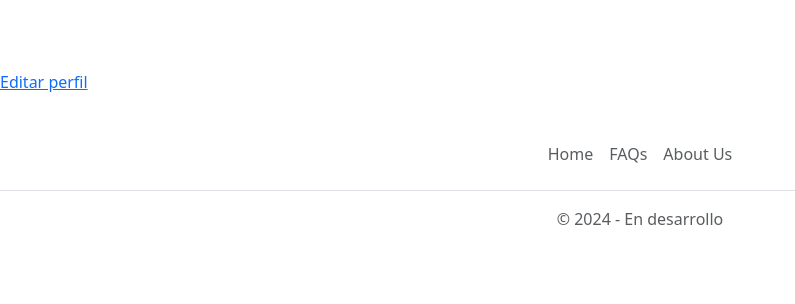
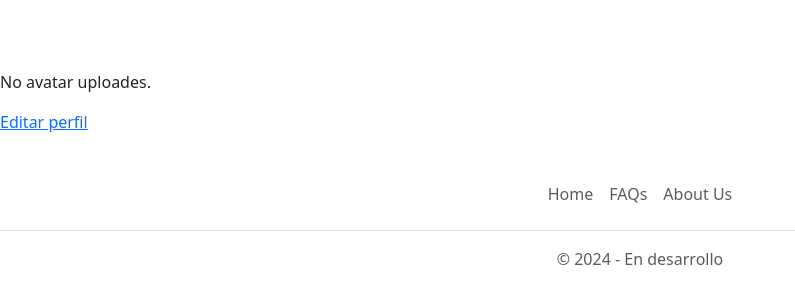
Before and after one commit to Diana-GR/RedSocial-CTC, a Django app: template posts/templates/profile.html in a window 1280 px wide. Shown: the part 185-489 px from the top of the page, without its empty margins (0-795 px from the left). Run offline with Django 5.2, Linux system fonts and the light colour scheme; the template is opened without the code that fills it, so the values that code supplies are empty.

Commit message:
Edit profile

```diff
--- a/posts/templates/edit_Profile.html
+++ b/posts/templates/edit_Profile.html
@@ -2,7 +2,7 @@
 {% block "content" %}
 
 <h1>Editar perfil<h1/>
-<form action = "{% url "edit_profile" %}" method = "POST">
+<form action = "{% url "edit_profile" %}" method = "POST" enctype = "multipart/form-data">
 {%csrf_token%}
 {{form}}
 <button>Enviar</button>
--- a/posts/templates/profile.html
+++ b/posts/templates/profile.html
@@ -2,6 +2,12 @@
 <h1>Perfil de usuario</h1>
 <h2>Usuario: {{profile.user.username}}</h2>  <br>
 <p>{{profile.biography}}</p>  <br>
+
+{%if profile.avatar%}
+<img src= "{{profile.avatar.url}}" alt = "Avatar">
+{%else%}
+<p>No avatar uploades.<p/>
+    {%endif%}
 <a href = "{% url "edit_profile" %}">Editar perfil<a/>
 
 
```
Also changed, not shown: posts/views.py (+4 -5 lines).
